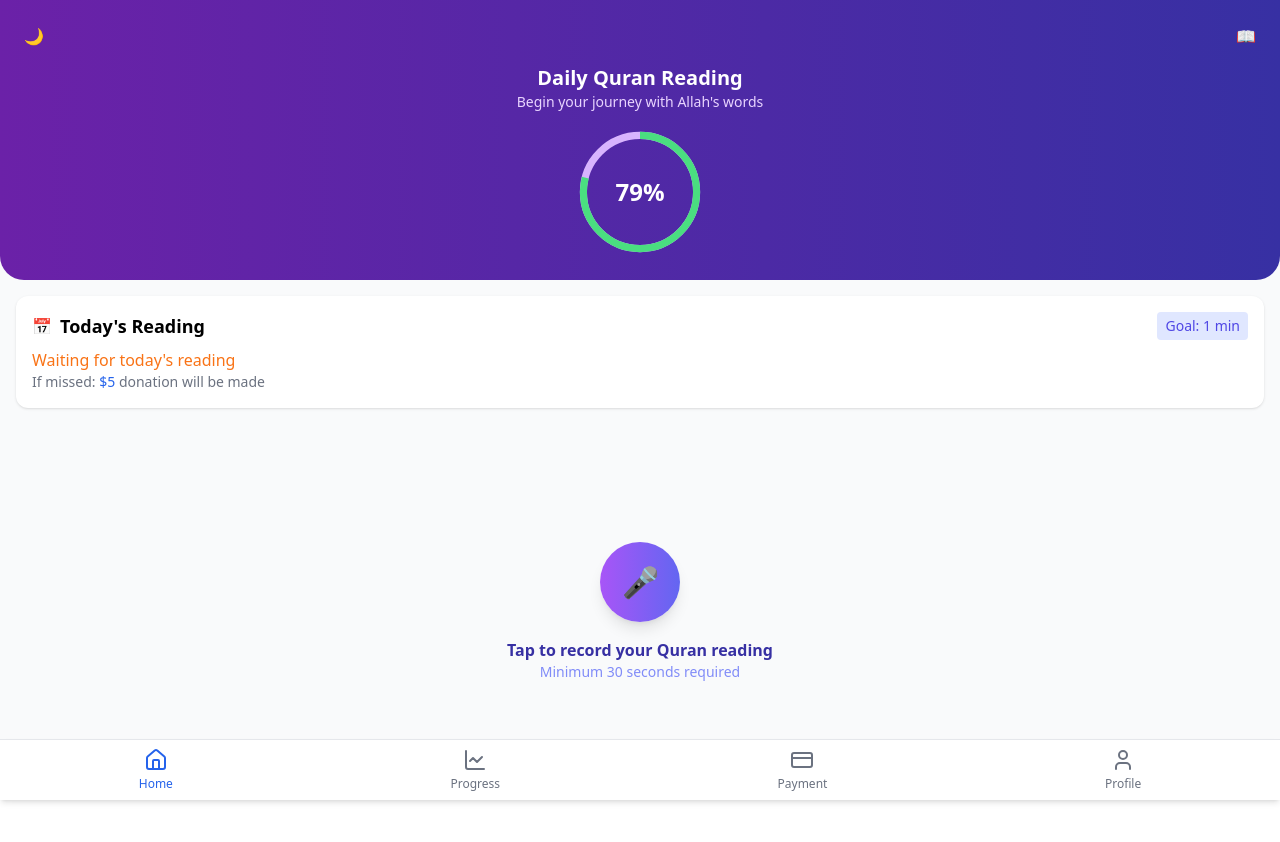
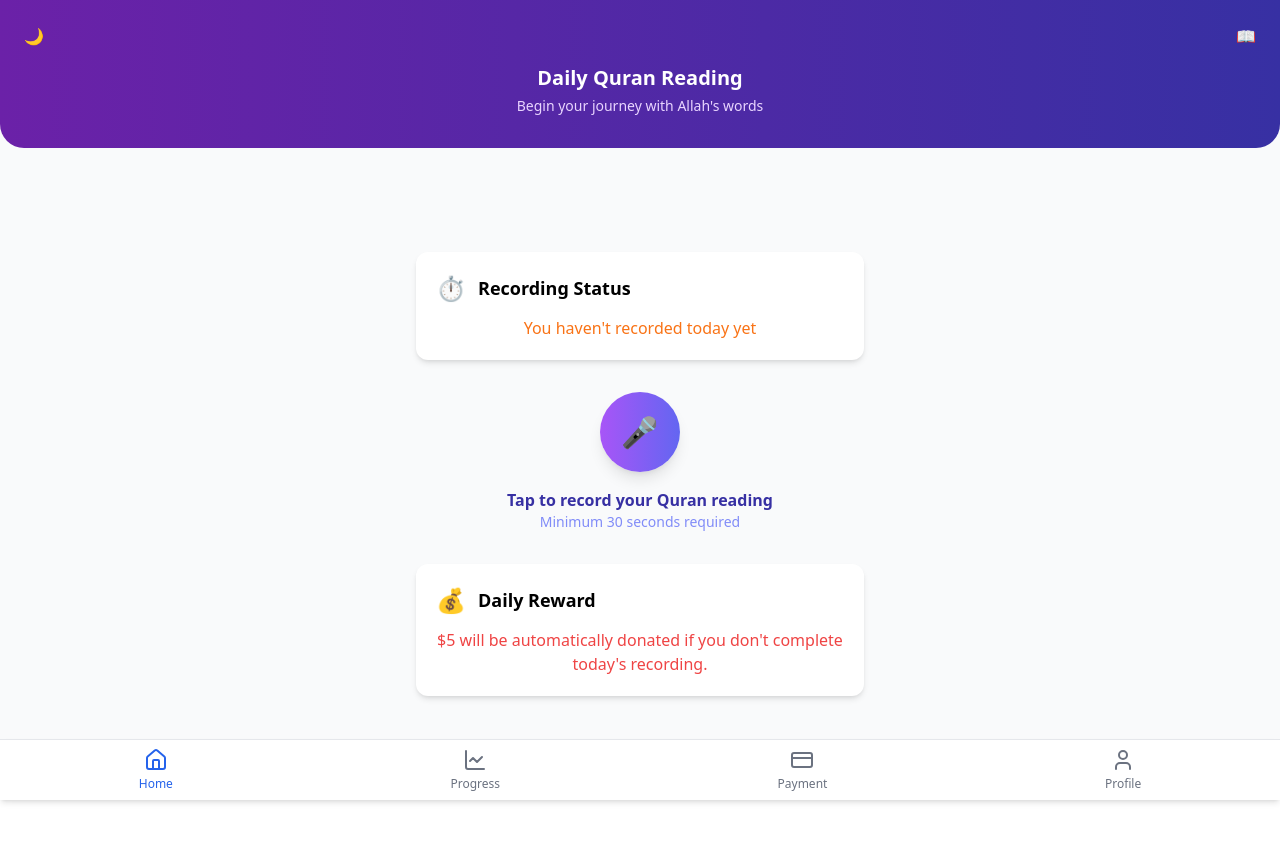
Before and after one commit to marwankamal32/quran-reader-app, a React (Vite) app in the folder web-app/: page / in a window 1280 px wide. Shown: the top 842 px of the page. Built offline with nearby package versions, Linux system fonts and the light colour scheme.

Commit message:
front page iteration 1

```diff
--- a/web-app/src/components/HeaderSection.tsx
+++ b/web-app/src/components/HeaderSection.tsx
@@ -15,38 +15,12 @@ export default function Header() {
         </button>
       </div>
 
-      {/* Title and Progress */}
-      <div className="text-center mt-4">
+      {/* Title and Subtitle */}
+      <div className="text-center mt-4 mb-2">
         <h1 className="text-xl font-bold">Daily Quran Reading</h1>
-        <p className="text-sm text-purple-200">
+        <p className="text-sm text-purple-200 mt-1">
           Begin your journey with Allah's words
         </p>
-        <div className="relative w-32 h-32 mx-auto mt-4">
-          <svg
-            className="absolute top-0 left-0 w-full h-full"
-            viewBox="0 0 36 36"
-          >
-            <path
-              className="text-purple-300"
-              strokeDasharray="100, 100"
-              d="M18 2.0845 a 15.9155 15.9155 0 0 1 0 31.831 a 15.9155 15.9155 0 0 1 0 -31.831"
-              stroke="currentColor"
-              strokeWidth="2"
-              fill="none"
-            />
-            <path
-              className="text-green-400"
-              strokeDasharray="79, 100"
-              d="M18 2.0845 a 15.9155 15.9155 0 0 1 0 31.831 a 15.9155 15.9155 0 0 1 0 -31.831"
-              stroke="currentColor"
-              strokeWidth="2"
-              fill="none"
-            />
-          </svg>
-          <div className="absolute inset-0 flex items-center justify-center text-2xl font-bold">
-            79%
-          </div>
-        </div>
       </div>
     </div>
   );
--- a/web-app/src/components/RecordButton.tsx
+++ b/web-app/src/components/RecordButton.tsx
@@ -1,6 +1,10 @@
 import { useState } from 'react';
 
-const RecordButton = () => {
+interface RecordButtonProps {
+  onRecordingComplete?: () => void;
+}
+
+const RecordButton = ({ onRecordingComplete }: RecordButtonProps) => {
   const [isRecording, setIsRecording] = useState(false);
   const [mediaRecorder, setMediaRecorder] = useState<MediaRecorder | null>(
     null
@@ -29,6 +33,11 @@ const RecordButton = () => {
     if (mediaRecorder) {
       mediaRecorder.stop();
       setIsRecording(false);
+
+      // Call the callback function when recording is complete
+      if (onRecordingComplete) {
+        onRecordingComplete();
+      }
     }
   };
 
--- a/web-app/src/pages/Home.tsx
+++ b/web-app/src/pages/Home.tsx
@@ -1,23 +1,65 @@
+import { useState } from 'react';
 import RecordButton from '../components/RecordButton';
-import TodaysReading from '../components/TodaysReading';
 import HeaderSection from '../components/HeaderSection';
 
 export default function Home() {
+  // State to track recording status
+  const [hasRecorded, setHasRecorded] = useState(false);
+
+  // Function to handle recording completion
+  const handleRecordingComplete = () => {
+    setHasRecorded(true);
+  };
+
   return (
     <div className="w-full min-h-screen bg-gray-50 flex flex-col">
       {/* Header Section */}
       <HeaderSection />
 
-      {/* Today's Reading Card */}
-      <TodaysReading />
+      {/* Main Content */}
+      <div className="flex flex-col items-center justify-center flex-grow text-center px-6 py-8 space-y-8">
+        {/* Recording Status Card */}
+        <div className="bg-white rounded-xl shadow-md p-5 w-full max-w-md">
+          <div className="flex items-center gap-3 mb-3">
+            <span role="img" aria-label="status" className="text-2xl">
+              {hasRecorded ? '✅' : '⏱️'}
+            </span>
+            <h2 className="font-semibold text-lg">Recording Status</h2>
+          </div>
+          <p className={`font-medium ${hasRecorded ? 'text-green-600' : 'text-orange-500'}`}>
+            {hasRecorded
+              ? "Today's recording completed!"
+              : "You haven't recorded today yet"}
+          </p>
+        </div>
 
-      {/* Record Section */}
-      <div className="flex flex-col items-center justify-center flex-grow text-center px-4">
-        <RecordButton />
-        <p className="mt-4 font-semibold text-indigo-800">
-          Tap to record your Quran reading
-        </p>
-        <p className="text-sm text-indigo-400">Minimum 30 seconds required</p>
+        {/* Record Button Section */}
+        <div className="flex flex-col items-center my-6">
+          <RecordButton onRecordingComplete={handleRecordingComplete} />
+          <p className="mt-4 font-semibold text-indigo-800">
+            Tap to record your Quran reading
+          </p>
+          <p className="text-sm text-indigo-400">Minimum 30 seconds required</p>
+        </div>
+
+        {/* Payment Info Card */}
+        <div className="bg-white rounded-xl shadow-md p-5 w-full max-w-md">
+          <div className="flex items-center gap-3 mb-3">
+            <span role="img" aria-label="money" className="text-2xl">
+              {hasRecorded ? '🎁' : '💰'}
+            </span>
+            <h2 className="font-semibold text-lg">Daily Reward</h2>
+          </div>
+          {hasRecorded ? (
+            <p className="text-green-600">
+              Great job completing today's reading! Your streak is building.
+            </p>
+          ) : (
+            <p className="text-red-500">
+              $5 will be automatically donated if you don't complete today's recording.
+            </p>
+          )}
+        </div>
       </div>
     </div>
   );
```
